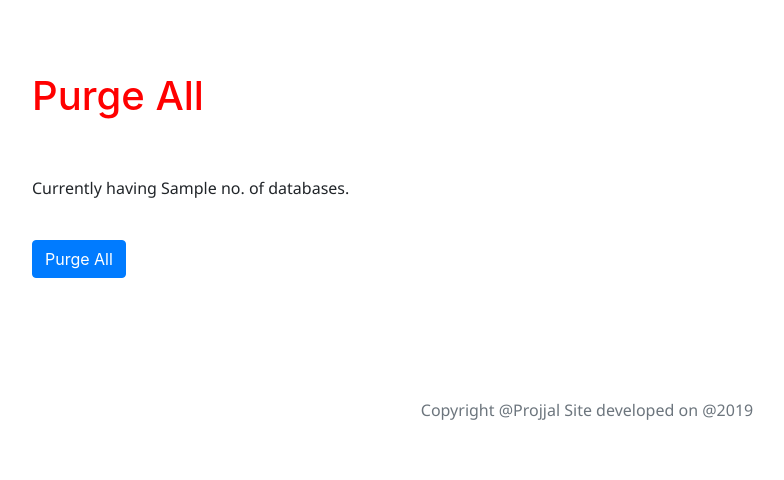
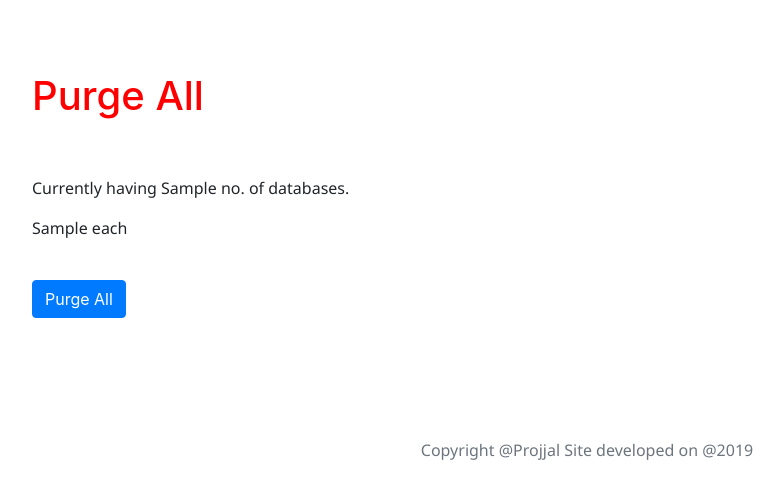
Before and after one commit to projjal1/certificate_portal, a Django app: template accounts/templates/purge.html in a window 1280 px wide. Shown: the part 56-536 px from the top of the page, without its empty margins (53-837 px from the left). Run offline with Django 3.2, Linux system fonts and the light colour scheme; the template is opened without the code that fills it: most values are stand-ins (such as "Sample title", 1, 10 or a date in 2020); some libraries are stand-ins or nearby versions.

Commit message:
Changes to purge showing ds names

```diff
--- a/accounts/templates/purge.html
+++ b/accounts/templates/purge.html
@@ -15,6 +15,9 @@
 <br>
 {%if ds%}
 <p>Currently having {{ds}} no. of databases.</p>
+{% for each in rec%}
+<p>{{each}}</p>
+{%endfor%}
 {%else%}
 <p>You have not uploaded any database as of yet.</p>
 {%endif%}
--- a/accounts/views.py
+++ b/accounts/views.py
@@ -38,8 +38,10 @@ def purge(request):
 
     else:
         x=0
+        arr=[]
         data=open('entry_file/entry.txt','r')
         for each in data:
             x+=1
+            arr.append(each)
         data.close()
-        return render(request,'purge.html',{'ds':x})
+        return render(request,'purge.html',{'ds':x,'rec':arr})
```
